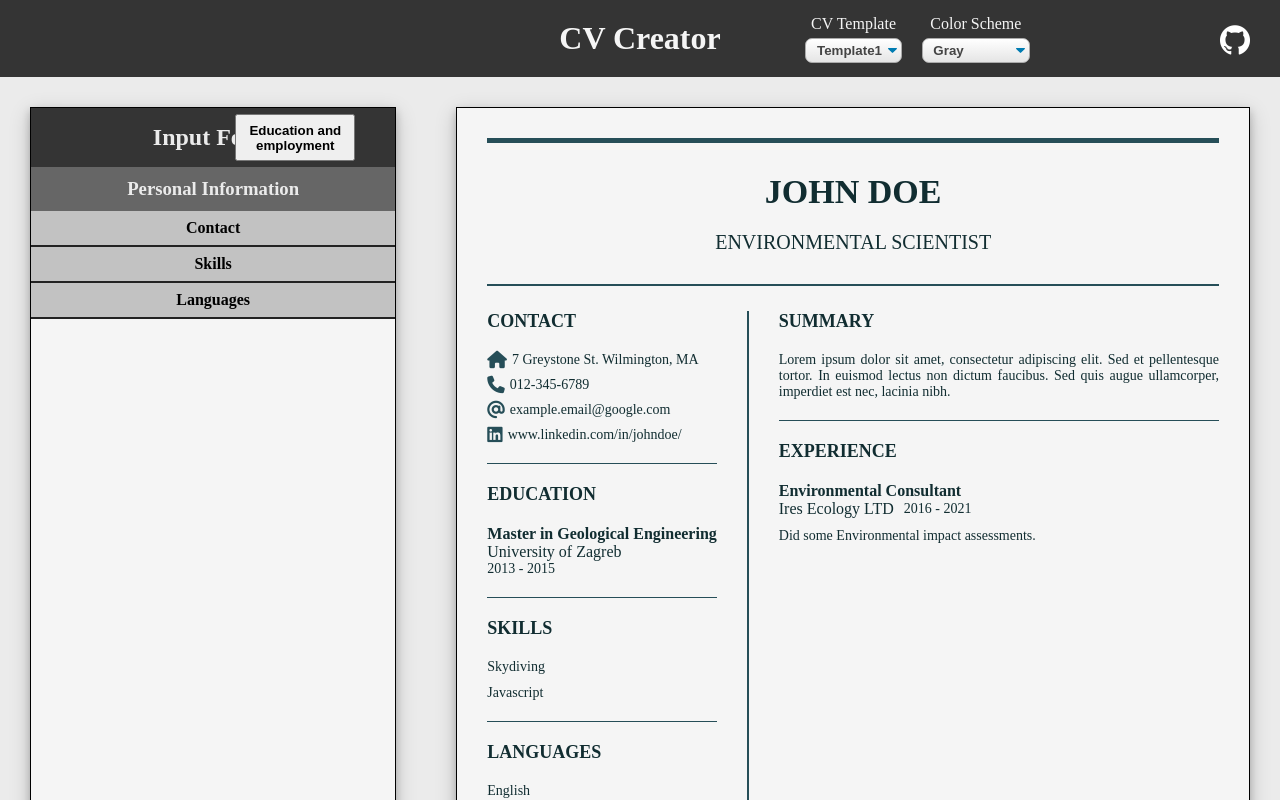
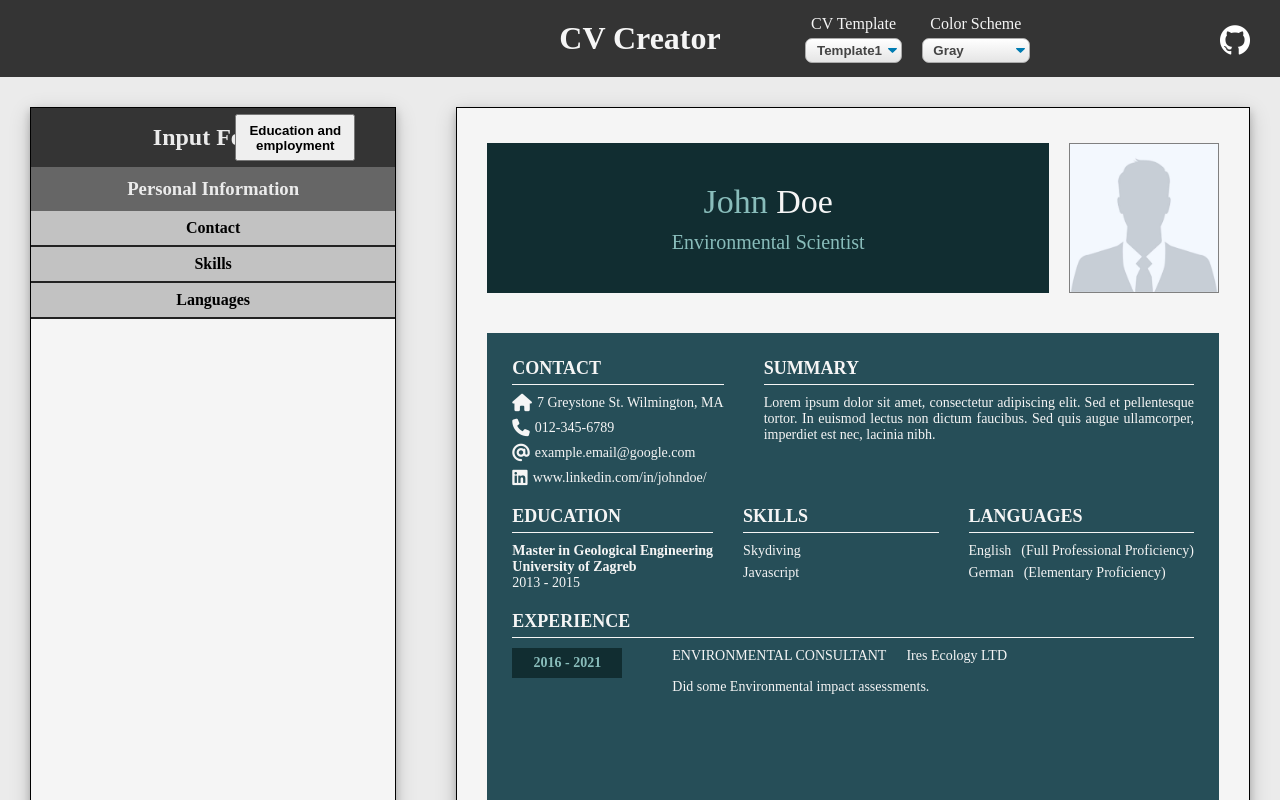
Before and after one commit to MrDando/CV-Project, a React (Create React App) app: page / in a window 1280 px wide. Shown: the top 800 px of the page. Built offline with nearby package versions, Linux system fonts and the light colour scheme.

Commit message:
Added Font Awesome icons to template2

```diff
--- a/src/App.js
+++ b/src/App.js
@@ -113,7 +113,7 @@ class App extends React.Component {
 
     this.state = {
       form: 'personal',
-      cvTemplate: 'template3',
+      cvTemplate: 'template2',
       colorSchemes: ['Gray', 'Modern', 'Stylish', 'Purple Tints', 'Corporate'],
       switchButton: 'Education and employment',
       firstname: 'John',
--- a/src/Components/CVs/Template2/Template2.css
+++ b/src/Components/CVs/Template2/Template2.css
@@ -2,6 +2,10 @@
     background-color: var(--quinary);
     color: var(--tertiary);
     font-size: 14px;
+}
+
+.template2 .icon {
+    color: var(--tertiary);
 }
 
 .template2 h2 {
@@ -65,6 +69,18 @@
     background-color: var(--secondary);
 }
 
+.template2 .contact-row {
+    margin-bottom: 9px;
+}
+
+.template2 .contact-row:last-child {
+    margin-bottom: 0px;
+}
+
+.template2 .contact p {
+    margin-left: 5px;
+}
+
 .template2 .summary {
     text-align: justify;
     margin-left: 40px;
--- a/src/Components/CVs/Template2/Template2.js
+++ b/src/Components/CVs/Template2/Template2.js
@@ -82,17 +82,21 @@ function Template2(props) {
                 <div className='flex section-row'>
                     <div className='contact'>
                         <h2>CONTACT</h2>
-                        <div>
-                            <span>{data.adress}</span>
+                        <div className='flex align-center contact-row'>
+                            <i class="fas fa-home fa-lg icon"></i>
+                            <p>{data.adress}</p>
                         </div>
-                        <div>
-                            <span>{data.phone}</span>
+                        <div className='flex align-center contact-row'>
+                            <i class="fas fa-phone fa-lg icon"></i>
+                            <p>{data.phone}</p>
                         </div>
-                        <div>
-                            <span>{data.email}</span>
+                        <div className='flex align-center contact-row'>
+                            <i class="fas fa-at fa-lg icon"></i>
+                            <p>{data.email}</p>
                         </div>
-                        <div>
-                            <span>{data.linkedIn}</span>
+                        <div className='flex align-center contact-row'>
+                            <i class="fab fa-linkedin fa-lg icon"></i>
+                            <p>{data.linkedIn}</p>
                         </div>
                     </div>
                     <div className='summary'>
```
